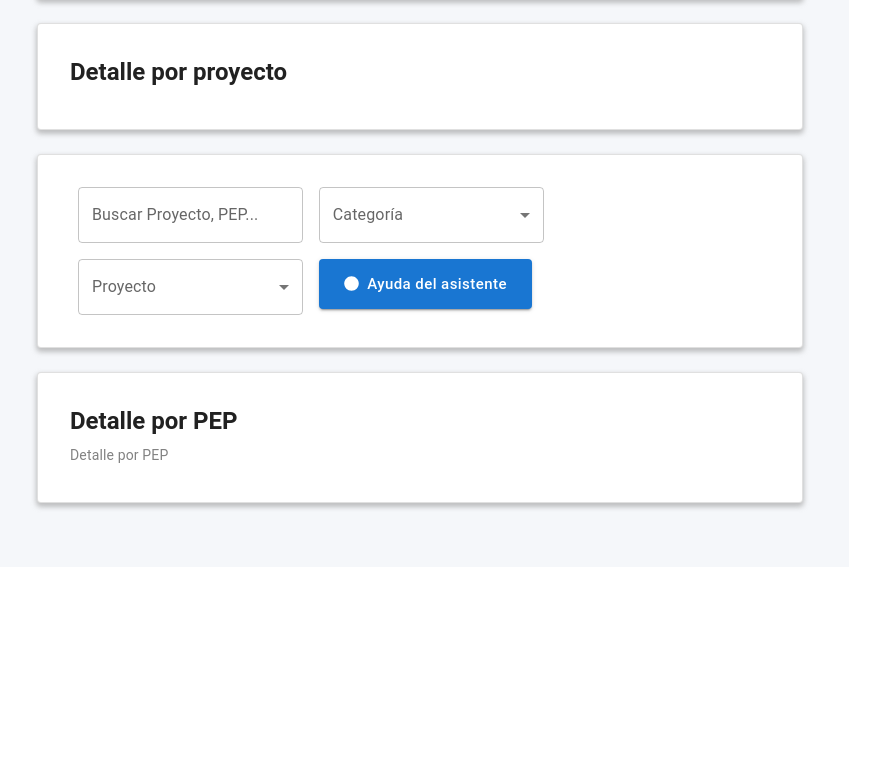
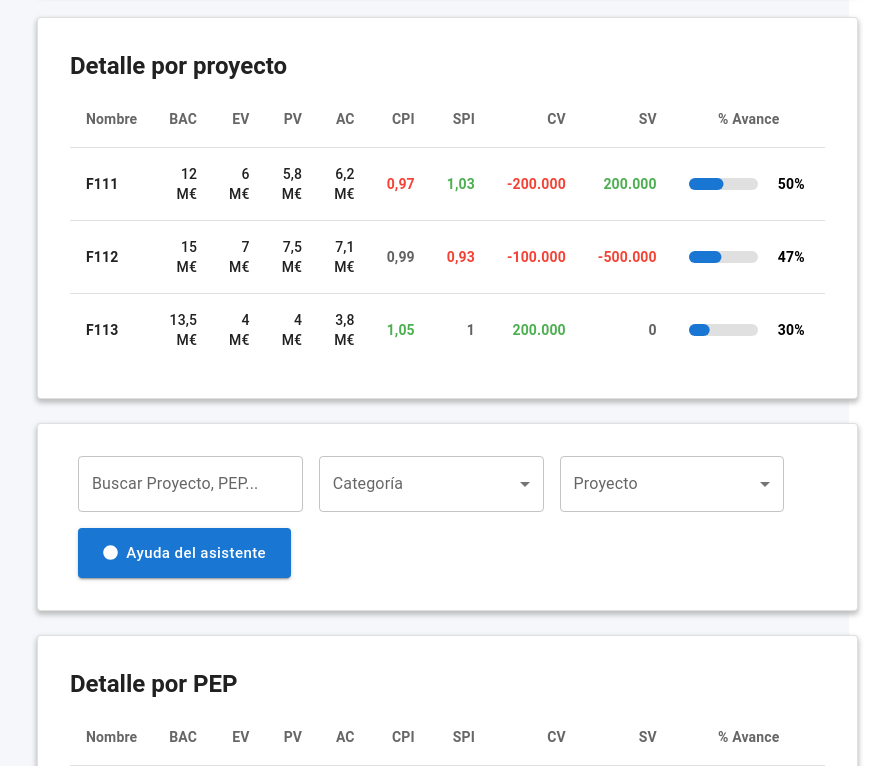
Before and after one commit to superkikin2/vigia, a React (Vite) app: page /valor-ganado in a window 1280 px wide. Shown: the part 1634-2400 px from the top of the page, without its empty margins (367-1259 px from the left). Before the commit the page ends 2201 px from the top, so only its background shows below. Built offline with nearby package versions, Linux system fonts and the light colour scheme.

Commit message:
Tabla de detalles en Valor ganado

```diff
--- a/index.html
+++ b/index.html
@@ -4,7 +4,7 @@
     <meta charset="UTF-8" />
     <link rel="icon" type="image/svg+xml" href="/vite.svg" />
     <meta name="viewport" content="width=device-width, initial-scale=1.0" />
-    <title>vigia-fake</title>
+    <title>vigia</title>
   </head>
   <body>
     <div id="root"></div>
--- a/package.json
+++ b/package.json
@@ -1,5 +1,5 @@
 {
-  "name": "vigia-fake",
+  "name": "vigia",
   "private": true,
   "version": "0.0.0",
   "type": "module",
--- /dev/null
+++ b/src/components/tables/DetailTable.jsx
@@ -0,0 +1,268 @@
+import * as React from 'react';
+import PropTypes from 'prop-types';
+import Table from '@mui/material/Table';
+import TableBody from '@mui/material/TableBody';
+import TableCell from '@mui/material/TableCell';
+import TableContainer from '@mui/material/TableContainer';
+import TableHead from '@mui/material/TableHead';
+import TableRow from '@mui/material/TableRow';
+import Paper from '@mui/material/Paper';
+import Box from '@mui/material/Box';
+import LinearProgress from '@mui/material/LinearProgress';
+import Typography from '@mui/material/Typography';
+
+/**
+ * Determina el color basado en el valor y los rangos de referencia
+ * @param {number} value - Valor a evaluar
+ * @param {Object} range - Rangos de referencia { bad, neutral, good }
+ * @param {boolean} invertScale - Si true, valores menores son mejores (para CV, SV)
+ * @returns {string} - Color CSS
+ */
+const getValueColor = (value, range, invertScale = false) => {
+  const { bad, good } = range;
+
+  if (invertScale) {
+    // Para CV y SV: valores negativos son malos, positivos son buenos
+    if (value < bad) return '#f44336'; // Rojo
+    if (value > good) return '#4caf50'; // Verde
+    return '#616161'; // Gris oscuro
+  } else {
+    // Para CPI y SPI: valores < 1 son malos, > 1 son buenos
+    if (value < bad) return '#f44336'; // Rojo
+    if (value > good) return '#4caf50'; // Verde
+    return '#616161'; // Gris oscuro
+  }
+};
+
+/**
+ * Formatea el valor para mostrar
+ * @param {number|string} value - Valor a formatear
+ * @param {string} suffix - Sufijo a añadir
+ * @returns {string}
+ */
+const formatValue = (value, suffix = '') => {
+  if (typeof value === 'number') {
+    return `${value.toLocaleString('es-ES')}${suffix}`;
+  }
+  return value;
+};
+
+/**
+ * Componente para mostrar el progreso con porcentaje
+ */
+function ProgressWithLabel({ value }) {
+  return (
+    <Box sx={{ display: 'flex', alignItems: 'center', gap: 1, minWidth: 120 }}>
+      <Box sx={{ width: '100%', mr: 1 }}>
+        <LinearProgress
+          variant="determinate"
+          value={Math.min(value, 100)}
+          sx={{
+            height: 12,
+            borderRadius: 6,
+            backgroundColor: '#e0e0e0',
+            '& .MuiLinearProgress-bar': {
+              borderRadius: 6,
+              backgroundColor: '#1976d2',
+            },
+          }}
+        />
+      </Box>
+      <Box sx={{ minWidth: 35 }}>
+        <Typography variant="body2" color="text.secondary" sx={{ fontWeight: 600 }}>
+          {`${value}%`}
+        </Typography>
+      </Box>
+    </Box>
+  );
+}
+
+ProgressWithLabel.propTypes = {
+  value: PropTypes.number.isRequired,
+};
+
+/**
+ * Celda con color dinámico
+ */
+function ColoredCell({ value, range, invertScale, suffix }) {
+  const numericValue = typeof value === 'string' ? parseFloat(value.replace(/[^\d.-]/g, '')) : value;
+  const color = getValueColor(numericValue, range, invertScale);
+
+  return (
+    <TableCell
+      align="right"
+      sx={{ color, fontWeight: 600 }}
+    >
+      {formatValue(value, suffix)}
+    </TableCell>
+  );
+}
+
+ColoredCell.propTypes = {
+  value: PropTypes.oneOfType([PropTypes.number, PropTypes.string]).isRequired,
+  range: PropTypes.shape({
+    bad: PropTypes.number.isRequired,
+    good: PropTypes.number.isRequired,
+  }).isRequired,
+  invertScale: PropTypes.bool,
+  suffix: PropTypes.string,
+};
+
+ColoredCell.defaultProps = {
+  invertScale: false,
+  suffix: '',
+};
+
+/**
+ * Componente principal DetailTable
+ */
+export default function DetailTable({
+  rows,
+  ranges,
+  showBAC,
+  showEV,
+  showPV,
+  showAC,
+  showCPI,
+  showSPI,
+  showCV,
+  showSV,
+  showProgress,
+}) {
+  // Rangos por defecto
+  const defaultRanges = {
+    CPI: { bad: 1, good: 1 },      // < 1 rojo, = 1 gris, > 1 verde
+    SPI: { bad: 1, good: 1 },      // < 1 rojo, = 1 gris, > 1 verde
+    CV: { bad: 0, good: 0 },       // < 0 rojo, = 0 gris, > 0 verde
+    SV: { bad: 0, good: 0 },       // < 0 rojo, = 0 gris, > 0 verde
+  };
+
+  const mergedRanges = { ...defaultRanges, ...ranges };
+
+  return (
+    <TableContainer component={Paper} elevation={0}>
+      <Table sx={{ minWidth: 650 }} aria-label="detail table">
+        <TableHead>
+          <TableRow>
+            <TableCell sx={{ fontWeight: 600, color: '#666' }}>Nombre</TableCell>
+            {showBAC && <TableCell align="right" sx={{ fontWeight: 600, color: '#666' }}>BAC</TableCell>}
+            {showEV && <TableCell align="right" sx={{ fontWeight: 600, color: '#666' }}>EV</TableCell>}
+            {showPV && <TableCell align="right" sx={{ fontWeight: 600, color: '#666' }}>PV</TableCell>}
+            {showAC && <TableCell align="right" sx={{ fontWeight: 600, color: '#666' }}>AC</TableCell>}
+            {showCPI && <TableCell align="right" sx={{ fontWeight: 600, color: '#666' }}>CPI</TableCell>}
+            {showSPI && <TableCell align="right" sx={{ fontWeight: 600, color: '#666' }}>SPI</TableCell>}
+            {showCV && <TableCell align="right" sx={{ fontWeight: 600, color: '#666' }}>CV</TableCell>}
+            {showSV && <TableCell align="right" sx={{ fontWeight: 600, color: '#666' }}>SV</TableCell>}
+            {showProgress && <TableCell align="center" sx={{ fontWeight: 600, color: '#666' }}>% Avance</TableCell>}
+          </TableRow>
+        </TableHead>
+        <TableBody>
+          {rows.map((row) => (
+            <TableRow
+              key={row.nombre}
+              sx={{ '&:last-child td, &:last-child th': { border: 0 } }}
+            >
+              <TableCell component="th" scope="row" sx={{ fontWeight: 600 }}>
+                {row.nombre}
+              </TableCell>
+              {showBAC && <TableCell align="right" sx={{ fontWeight: 500 }}>{row.bac}</TableCell>}
+              {showEV && <TableCell align="right" sx={{ fontWeight: 500 }}>{row.ev}</TableCell>}
+              {showPV && <TableCell align="right" sx={{ fontWeight: 500 }}>{row.pv}</TableCell>}
+              {showAC && <TableCell align="right" sx={{ fontWeight: 500 }}>{row.ac}</TableCell>}
+              {showCPI && (
+                <ColoredCell
+                  value={row.cpi}
+                  range={mergedRanges.CPI}
+                  invertScale={false}
+                />
+              )}
+              {showSPI && (
+                <ColoredCell
+                  value={row.spi}
+                  range={mergedRanges.SPI}
+                  invertScale={false}
+                />
+              )}
+              {showCV && (
+                <ColoredCell
+                  value={row.cv}
+                  range={mergedRanges.CV}
+                  invertScale={true}
+                />
+              )}
+              {showSV && (
+                <ColoredCell
+                  value={row.sv}
+                  range={mergedRanges.SV}
+                  invertScale={true}
+                />
+              )}
+              {showProgress && (
+                <TableCell align="center">
+                  <ProgressWithLabel value={row.progress} />
+                </TableCell>
+              )}
+            </TableRow>
+          ))}
+        </TableBody>
+      </Table>
+    </TableContainer>
+  );
+}
+
+DetailTable.propTypes = {
+  rows: PropTypes.arrayOf(
+    PropTypes.shape({
+      nombre: PropTypes.string.isRequired,
+      bac: PropTypes.string,
+      ev: PropTypes.string,
+      pv: PropTypes.string,
+      ac: PropTypes.string,
+      cpi: PropTypes.number,
+      spi: PropTypes.number,
+      cv: PropTypes.oneOfType([PropTypes.number, PropTypes.string]),
+      sv: PropTypes.oneOfType([PropTypes.number, PropTypes.string]),
+      progress: PropTypes.number,
+    })
+  ).isRequired,
+  ranges: PropTypes.shape({
+    CPI: PropTypes.shape({
+      bad: PropTypes.number,
+      good: PropTypes.number,
+    }),
+    SPI: PropTypes.shape({
+      bad: PropTypes.number,
+      good: PropTypes.number,
+    }),
+    CV: PropTypes.shape({
+      bad: PropTypes.number,
+      good: PropTypes.number,
+    }),
+    SV: PropTypes.shape({
+      bad: PropTypes.number,
+      good: PropTypes.number,
+    }),
+  }),
+  showBAC: PropTypes.bool,
+  showEV: PropTypes.bool,
+  showPV: PropTypes.bool,
+  showAC: PropTypes.bool,
+  showCPI: PropTypes.bool,
+  showSPI: PropTypes.bool,
+  showCV: PropTypes.bool,
+  showSV: PropTypes.bool,
+  showProgress: PropTypes.bool,
+};
+
+DetailTable.defaultProps = {
+  ranges: {},
+  showBAC: true,
+  showEV: true,
+  showPV: true,
+  showAC: true,
+  showCPI: true,
+  showSPI: true,
+  showCV: true,
+  showSV: true,
+  showProgress: true,
+};
--- a/src/pages/ValorGanado.jsx
+++ b/src/pages/ValorGanado.jsx
@@ -4,6 +4,7 @@ import { Box, Grid, Typography, Card } from '@mui/material';
 import BasicTable from '../components/tables/BasicTable';
 import BubbleChart from '../components/charts/BubbleChart.jsx';
 //import '../styles/pages/ValorGanado.css';
+import DetailTable from '../components/tables/DetailTable.jsx';
 
 export default function ValorGanado() {
 
@@ -24,6 +25,19 @@ export default function ValorGanado() {
     { id: 5, title: 'PV', percentage: '8.9M', text: '', label: '+0.04M'  },
     { id: 6, title: 'AC', percentage: '5.9M', text: '', label: 'XXXX'  },
   ];
+
+  const DetailTableData1 = [
+    { nombre: 'F111', bac: '12 M€', ev: '6 M€', pv: '5,8 M€', ac: '6,2 M€', cpi: 0.97, spi: 1.03, cv: -200000, sv: 200000, progress: 50 },
+    { nombre: 'F112', bac: '15 M€', ev: '7 M€', pv: '7,5 M€', ac: '7,1 M€', cpi: 0.99, spi: 0.93, cv: -100000, sv: -500000, progress: 47 },
+    { nombre: 'F113', bac: '13,5 M€', ev: '4 M€', pv: '4 M€', ac: '3,8 M€', cpi: 1.05, spi: 1.00, cv: 200000, sv: 0, progress: 30 },
+  ];
+
+  const DetailTableCustomRangesData1 = {
+    CPI: { bad: 0.98, good: 1.02 },  // < 0.98 rojo, > 1.02 verde
+    SPI: { bad: 0.98, good: 1.02 },
+    CV: { bad: -50000, good: 50000 },
+    SV: { bad: -50000, good: 50000 },
+  };
 
   return (
     <Box className="content">
@@ -125,6 +139,20 @@ export default function ValorGanado() {
           <Typography variant="h5" gutterBottom>
             Detalle por proyecto
           </Typography>
+
+          <DetailTable
+            rows={DetailTableData1}
+            ranges={DetailTableCustomRangesData1}
+            showBAC={true}
+            showEV={true}
+            showPV={true}
+            showAC={true}
+            showCPI={true}
+            showSPI={true}
+            showCV={true}
+            showSV={true}
+            showProgress={true}
+          />
         </Card>
       </Box>
 
@@ -141,9 +169,19 @@ export default function ValorGanado() {
           <Typography variant="h5" gutterBottom>
             Detalle por PEP
           </Typography>
-          <Typography variant="body2" gutterBottom>
-            Detalle por PEP
-          </Typography>
+          <DetailTable
+            rows={DetailTableData1}
+            ranges={DetailTableCustomRangesData1}
+            showBAC={true}
+            showEV={true}
+            showPV={true}
+            showAC={true}
+            showCPI={true}
+            showSPI={true}
+            showCV={true}
+            showSV={true}
+            showProgress={true}
+          />
         </Card>
       </Box>
 
```
Also changed, not shown: 1 other file (tests, documents, lock files or other folders).
